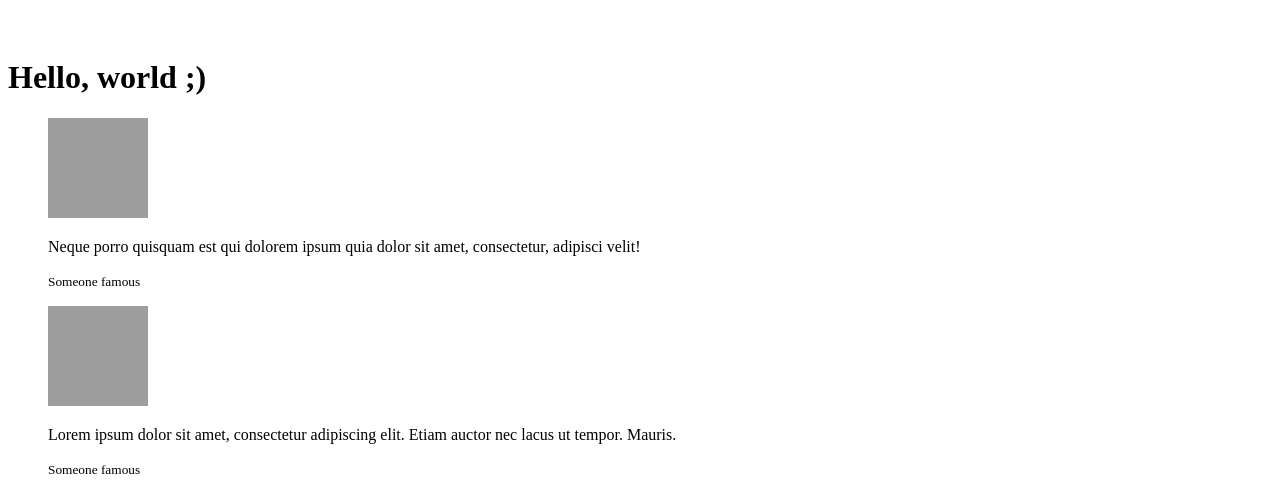
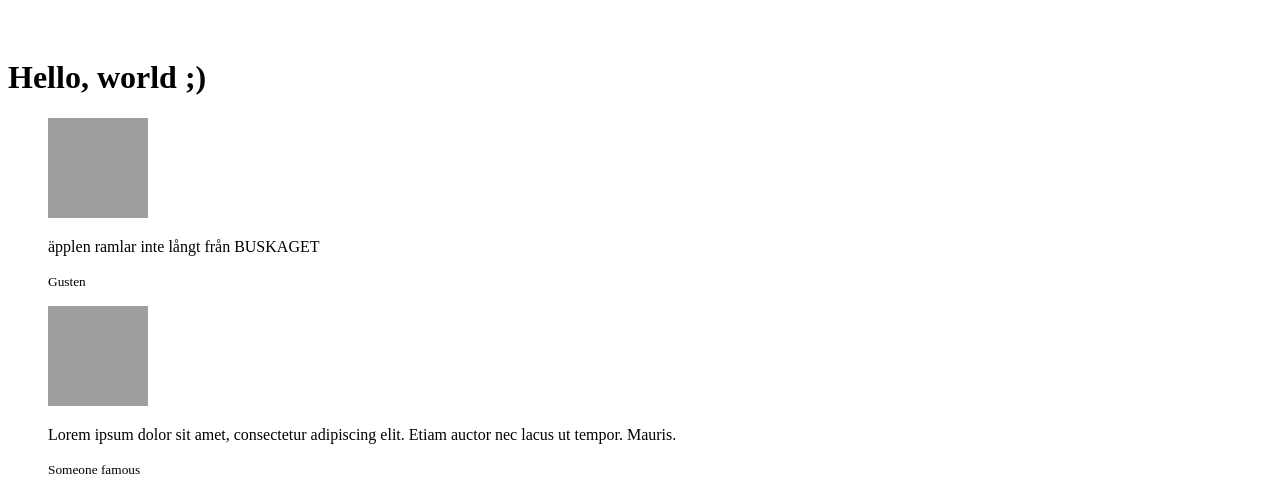
Before and after one commit to Sampa/PP, a Yii app: template frontend/views/site/index.php in a window 1280 px wide. Shown: the part 285-770 px from the top of the page. Run offline with PHP 8.4 and a stand-in for Yii, Linux system fonts and the light colour scheme; the template is opened without the code that fills it, so the values that code supplies are empty; some libraries are stand-ins or nearby versions; grey boxes are pictures that could not be loaded.

Commit message:
testar pusha

```diff
--- a/frontend/views/site/index.php
+++ b/frontend/views/site/index.php
@@ -19,8 +19,8 @@ $this->title = 'Personal';
 										<img class="img-circle" src="http://wp-desk.com/lovinflat/images/persons/person_1.png" style="width: 100px;height:100px;">
 									</div>
 									<div class="col-sm-9">
-										<p>Neque porro quisquam est qui dolorem ipsum quia dolor sit amet, consectetur, adipisci velit!</p>
-										<small>Someone famous</small>
+										<p>äpplen ramlar inte långt från BUSKAGET</p>
+										<small>Gusten</small>
 									</div>
 								</div>
 							</blockquote>
```
